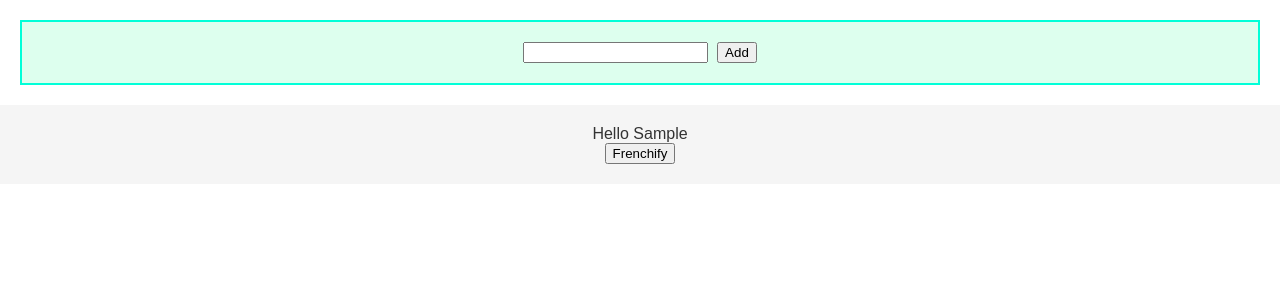
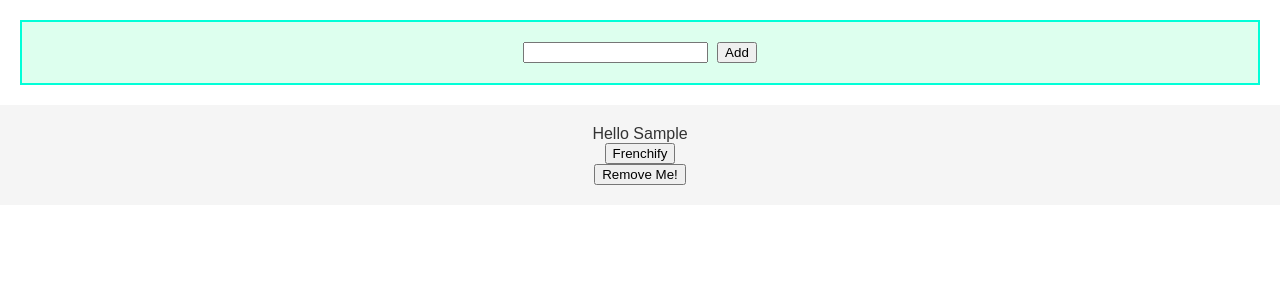
Before and after one commit to mmarcinek/hello_react, a React (Create React App) app: page / in a window 1280 px wide. Both pictures are taken after typing "Sample" into the empty fields and a click on the button "Add". Shown: the top 300 px of the page. Built offline with nearby package versions, Linux system fonts and the light colour scheme.

Commit message:
remove from list

```diff
--- a/src/Hello.js
+++ b/src/Hello.js
@@ -5,6 +5,11 @@
   constructor(props){
     super(props)
     this.state = { greeting: 'Hello'}
+    this.removeGreeting = this.removeGreeting.bind(this);
+  }
+
+  removeGreeting(){
+    this.props.removeGreeting(this.props.name);
   }
 
   frenchify(){
@@ -22,6 +27,8 @@
         {this.state.greeting} {this.props.name}
         <br/>
         <button onClick={this.frenchify = this.frenchify.bind(this)}>Frenchify</button>
+        <br/>
+        <button onClick={this.removeGreeting}>Remove Me!</button>
       </div>
     );
   }
--- a/src/HelloList.js
+++ b/src/HelloList.js
@@ -8,16 +8,28 @@
     super(props)
     this.state = {greetings: []}
     this.addGreeting = this.addGreeting.bind(this);
+    this.removeGreeting = this.removeGreeting.bind(this);
   }
 
   addGreeting(newName) {
     this.setState({ greetings: [...this.state.greetings, newName] });
   }
 
+  removeGreeting(removeName){
+    const filteredGreetings = this.state.greetings.filter(name => {
+      return name !== removeName;
+    });
+    this.setState({ greetings: filteredGreetings });
+  }
+
   renderGreetings(){
     return(
       this.state.greetings.map(name => (
-        <Hello key={name} name={name} />
+        <Hello
+        key={name}
+        name={name}
+        removeGreeting = {this.removeGreeting}
+        />
       )
     ));
   }
```
